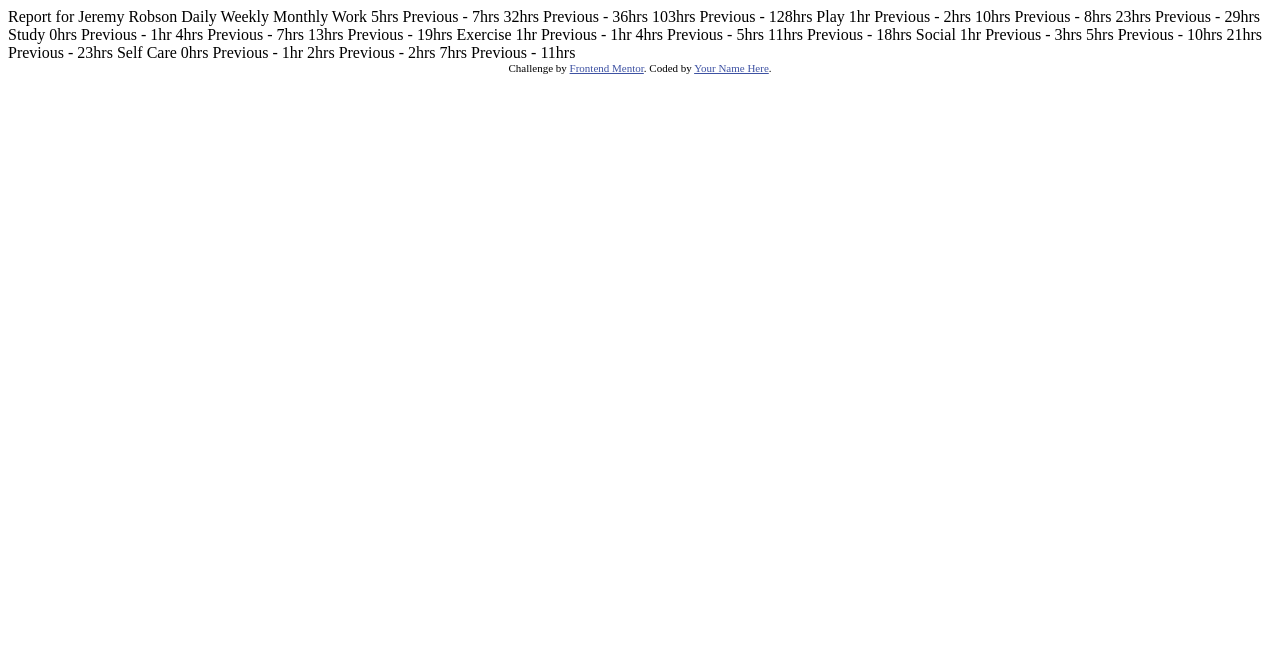
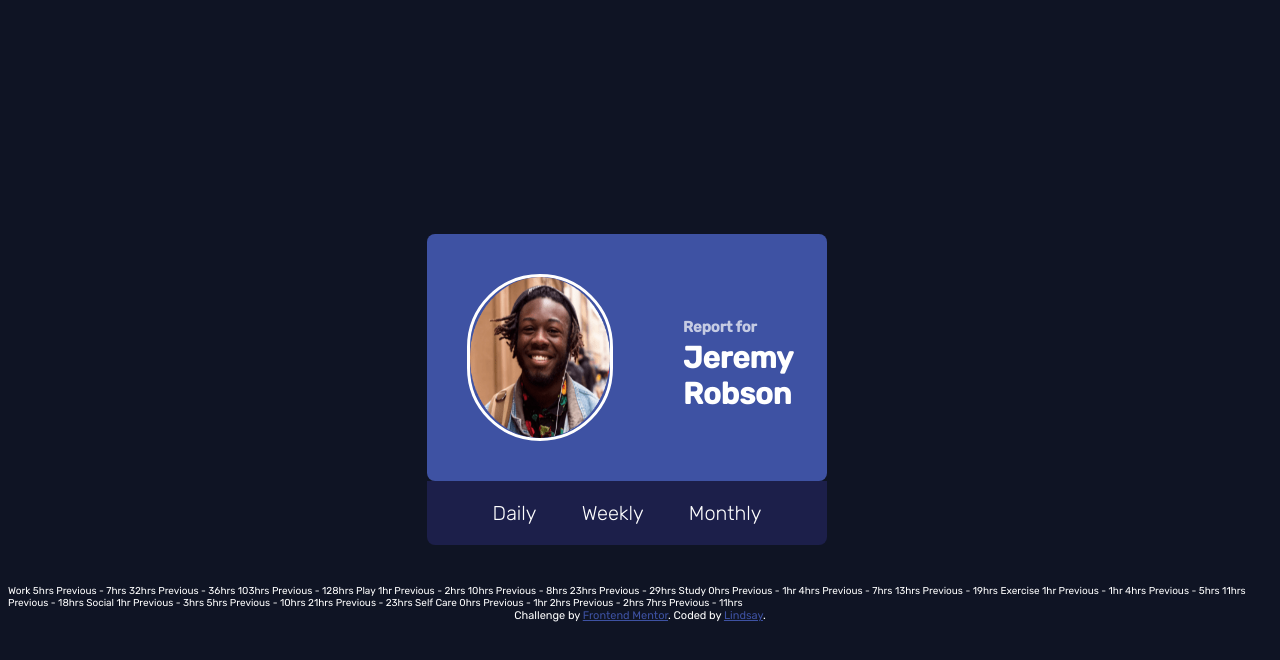
Before and after one commit to lindsayreiner/time-tracking-dashboard, a plain HTML site: page index.html in a window 1280 px wide. Drawn offline with Linux system fonts and the light colour scheme.

Commit message:
started styling content

```diff
--- a/assets/css/style.css
+++ b/assets/css/style.css
@@ -0,0 +1,86 @@
+/* em or rem on padding and margin */
+/* min-height only.. will cause overflow if contents exceed set height  */
+/* % width */
+/* max-width ch for # of characters 75 max but 45-50 is best */
+/* rem for font size relative to font size of root element which is 16px */
+/* set font size on html element to 62.5% which equals 10px so when you use rem its easier to know what to put */
+/* em for media queries */
+
+html {
+  height: 100%;
+  background-color: hsl(226, 43%, 10%);
+  color: white;
+  font-family: "Rubik", sans-serif;
+  font-size: 62.5%;
+}
+
+body {
+  min-height: 100vh;
+  display: flex;
+  justify-content: center;
+  flex-direction: column;
+  align-items: center;
+}
+
+.card-container {
+  width: 100%;
+  max-width: 400px;
+  margin: 40px;
+  margin-right: 66px;
+  height: auto;
+  border-radius: 8px;
+  font-weight: 300;
+}
+
+.intro-photo-div {
+  display: flex;
+  background-color: hsl(228, 45%, 44%);
+  border-radius: 8px;
+}
+
+.photo {
+  position: relative;
+  border: 3px solid white;
+  border-radius: 73px;
+  width: 35%;
+  margin: 4em;
+}
+
+.title-smaller {
+  font-size: 0.5em;
+  opacity: 70%;
+}
+
+.report-title {
+  font-size: 3em;
+  padding: 1em;
+}
+
+.time-options {
+  width: 100%;
+  max-width: 400px;
+  margin: 0 auto;
+  height: auto;
+  border-bottom-left-radius: 8px;
+  border-bottom-right-radius: 8px;
+  background-color: hsl(235, 46%, 20%);
+  font-size: 2em;
+  text-align: center;
+  padding-top: 1em;
+  padding-bottom: 1em;
+}
+
+.time-selections {
+  padding: 1em;
+}
+
+.attribution {
+  font-size: 1.1rem;
+  text-align: center;
+}
+.attribution a {
+  color: hsl(228, 45%, 44%);
+}
+
+@media (min-width: 900px) {
+}
--- a/index.html
+++ b/index.html
@@ -5,28 +5,45 @@
     <meta name="viewport" content="width=device-width, initial-scale=1.0" />
     <!-- displays site properly based on user's device -->
 
+    <link rel="preconnect" href="https://fonts.googleapis.com" />
+    <link rel="preconnect" href="https://fonts.gstatic.com" crossorigin />
+    <link
+      href="https://fonts.googleapis.com/css2?family=Rubik:wght@300;400;500&display=swap"
+      rel="stylesheet"
+    />
+
     <link
       rel="icon"
       type="image/png"
       sizes="32x32"
-      href="./images/favicon-32x32.png"
+      href="./assets/images/site-images/favicon-32x32.png"
     />
 
+    <link rel="stylesheet" href="./assets/css/style.css" />
+
     <title>Frontend Mentor | Time tracking dashboard</title>
-
-    <!-- Feel free to remove these styles or customise in your own stylesheet 👍 -->
-    <style>
-      .attribution {
-        font-size: 11px;
-        text-align: center;
-      }
-      .attribution a {
-        color: hsl(228, 45%, 44%);
-      }
-    </style>
   </head>
   <body>
-    Report for Jeremy Robson Daily Weekly Monthly Work 5hrs
+    <div class="card-container">
+      <div class="intro-photo-div">
+        <img
+          src="./assets/images/site-images/image-jeremy.png"
+          class="photo"
+          alt="photo of you"
+        />
+        <h4 class="report-title">
+          <span class="title-smaller">Report for</span>
+          <br />
+          Jeremy Robson
+        </h4>
+      </div>
+      <p class="time-options">
+        <span class="time-selections">Daily</span>
+        <span class="time-selections">Weekly</span>
+        <span class="time-selections">Monthly</span>
+      </p>
+    </div>
+    Work 5hrs
     <!-- daily -->
     Previous - 7hrs
     <!-- daily -->
@@ -108,7 +125,9 @@
       Challenge by
       <a href="https://www.frontendmentor.io?ref=challenge" target="_blank"
         >Frontend Mentor</a
-      >. Coded by <a href="#">Your Name Here</a>.
+      >. Coded by
+      <a href="https://lindsayreiner.github.io/lindsay_porfolio2.0/">Lindsay</a
+      >.
     </div>
   </body>
 </html>
```
Also changed, not shown: 1 other file.
